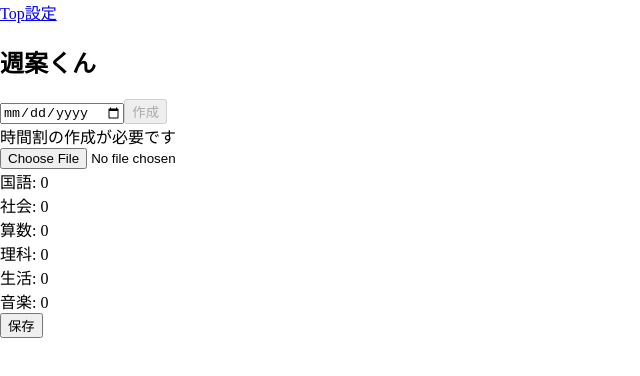
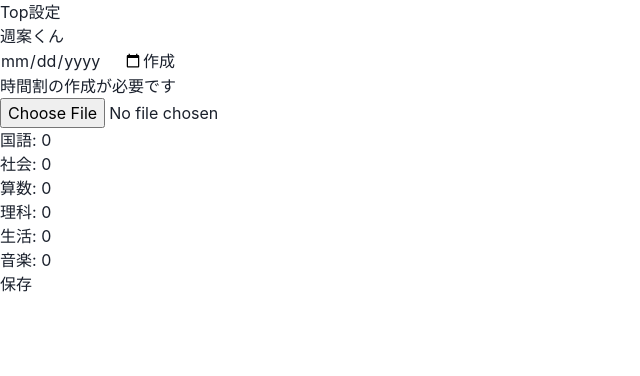
Before and after one commit to ryo4004/school-timetable, a React (Vite) app: page / in a window 1280 px wide. Shown: the top 376 px of the page, without its empty margins (0-640 px from the left). Built offline with nearby package versions, Linux system fonts and the light colour scheme.

Commit message:
ChakraProviderを適用

```diff
--- a/src/providers/index.tsx
+++ b/src/providers/index.tsx
@@ -1,6 +1,11 @@
 import { ReactNode } from 'react'
 import { BrowserRouter } from 'react-router-dom'
+import { ChakraProvider } from '@chakra-ui/react'
 
 export const AppProvider = ({ children }: { children: ReactNode }) => {
-  return <BrowserRouter>{children}</BrowserRouter>
+  return (
+    <ChakraProvider>
+      <BrowserRouter>{children}</BrowserRouter>
+    </ChakraProvider>
+  )
 }
```
